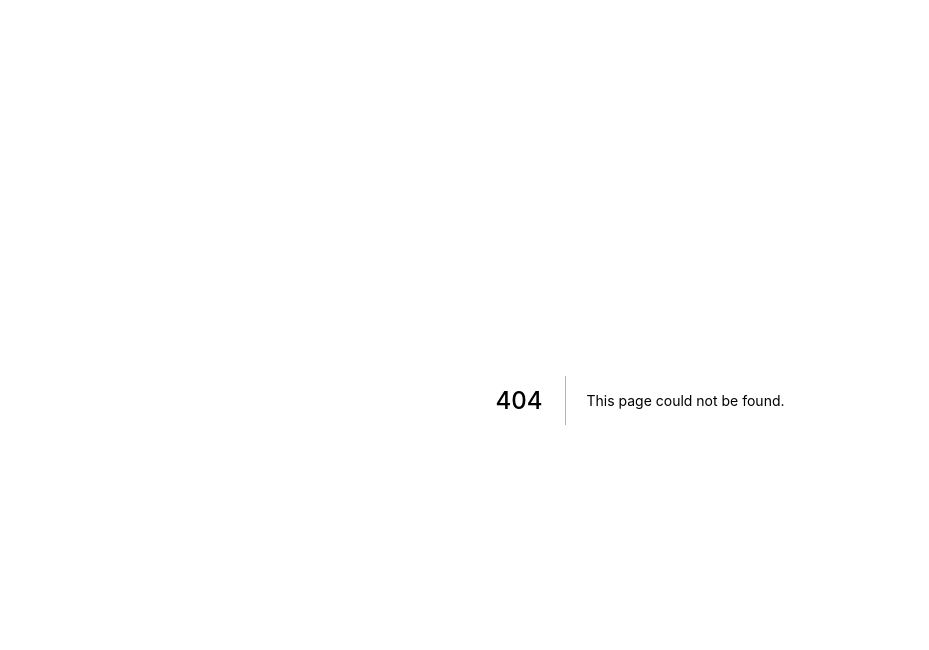
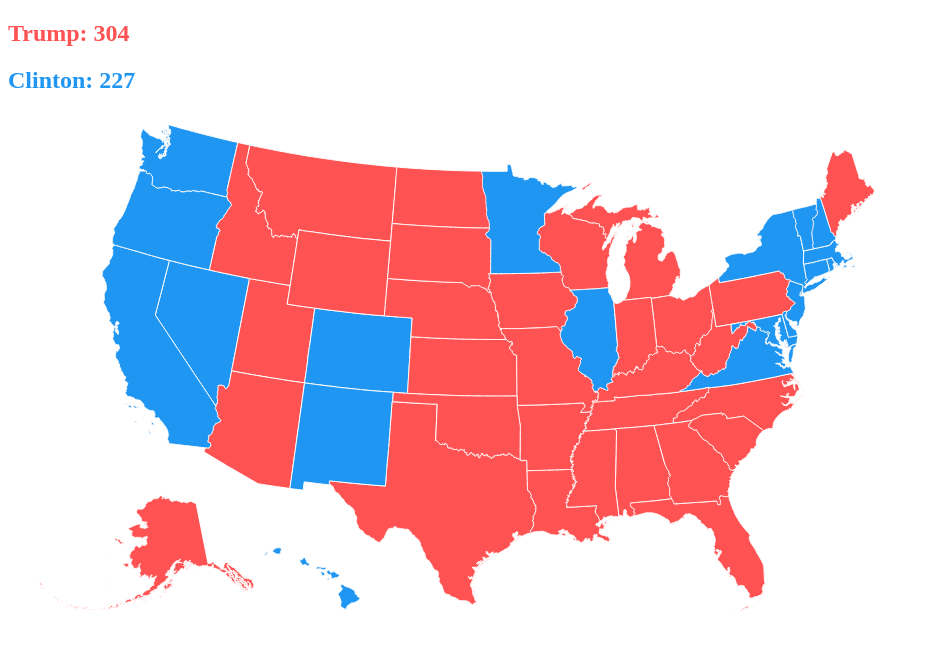
Before and after one commit to taylorhayduk/politics-tweet-map, a Next.js app: page /pattern in a window 1280 px wide. Before the commit this address had no page. Shown: the top 650 px of the page, without its empty margins (0-929 px from the left). Built offline with nearby package versions, Linux system fonts and the light colour scheme.

Commit message:
Add React drawn example

```diff
--- /dev/null
+++ b/components/MapReact.js
@@ -0,0 +1,34 @@
+import * as d3 from 'd3';
+
+const projection = d3.geoAlbersUsa();
+const blue = '#2096F3';
+const red = '#FF5252';
+
+const DisplayMap = props => {
+  const { usStates, svgHeight, svgWidth, stateClick, electionResults } = props;
+  console.log('rerendering...');
+  return (
+    <div>
+      <svg width={svgWidth} height={svgHeight}>
+        <g className="states">
+          {usStates.map((d, i) => {
+            const { NAME } = d.properties;
+            if (!electionResults[NAME]) return;
+            return (
+              <path
+                key={`path-${i}`}
+                onClick={() => stateClick(NAME)}
+                d={d3.geoPath().projection(projection)(d)}
+                className="state"
+                fill={electionResults[NAME].Trump > 0 ? red : blue}
+                stroke={'#FFFFFF'}
+              />
+            );
+          })}
+        </g>
+      </svg>
+    </div>
+  );
+};
+
+export default DisplayMap;
--- a/pages/index.js
+++ b/pages/index.js
@@ -1,7 +1,7 @@
 import React, { Component } from 'react';
 import { ApolloProvider } from 'react-apollo';
 import { client } from '../components/apolloClient.js';
-import Map from '../components/map';
+import Map from '../components/MapD3';
 import OfficialsList from '../components/officialsList';
 
 class App extends Component {
--- /dev/null
+++ b/pages/pattern.js
@@ -0,0 +1,72 @@
+import React, { Component } from 'react';
+import MapReact from '../components/MapReact.js';
+import electionResults from '../static/election-results.json';
+import collection from '../static/us-states.json';
+
+class App extends Component {
+  constructor(props) {
+    super(props);
+    this.state = {
+      usStates: [],
+
+      // Below maps array into object for easier lookup
+      electionResults: electionResults.reduce((results, usState) => {
+        results[usState.StateName] = usState;
+        return results;
+      }, {})
+    };
+  }
+
+  handleUsStateClick = usState => {
+    // Naive approach to toggling data.
+    // TODO: Account for split-vote states
+    const { electionResults } = this.state;
+    const { StateVotes, Trump } = electionResults[usState];
+    if (Trump > 0) {
+      electionResults[usState].Trump = '-';
+      electionResults[usState].Clinton = StateVotes;
+    } else {
+      electionResults[usState].Trump = StateVotes;
+      electionResults[usState].Clinton = '-';
+    }
+    this.setState({ electionResults });
+  };
+
+  componentDidMount() {
+    this.setState({ usStates: collection.features });
+  }
+
+  tallyCandidateVotes(candidate) {
+    // WOW This works because the object is passed by reference
+    return electionResults.reduce((result, state) => {
+      if (!isNaN(state[candidate])) {
+        result = result + state[candidate];
+      }
+      return result;
+    }, 0);
+  }
+
+  render() {
+    const blue = '#2096F3';
+    const red = '#FF5252';
+    return (
+      <div>
+        <h2 style={{ color: red }}>
+          {`Trump: ${this.tallyCandidateVotes('Trump')}`}
+        </h2>
+        <h2 style={{ color: blue }}>
+          {`Clinton: ${this.tallyCandidateVotes('Clinton')}`}
+        </h2>
+        <MapReact
+          usStates={this.state.usStates}
+          electionResults={this.state.electionResults}
+          stateClick={this.handleUsStateClick}
+          svgHeight={800}
+          svgWidth={1000}
+        />
+      </div>
+    );
+  }
+}
+
+export default App;
--- /dev/null
+++ b/static/election-results.json
@@ -0,0 +1,308 @@
+[
+  {
+    "StateName": "Alabama",
+    "StateVotes": 9,
+    "Trump": 9,
+    "Clinton": "-"
+  },
+  {
+    "StateName": "Alaska",
+    "StateVotes": 3,
+    "Trump": 3,
+    "Clinton": "-"
+  },
+  {
+    "StateName": "Arizona",
+    "StateVotes": 11,
+    "Trump": 11,
+    "Clinton": "-"
+  },
+  {
+    "StateName": "Arkansas",
+    "StateVotes": 6,
+    "Trump": 6,
+    "Clinton": "-"
+  },
+  {
+    "StateName": "California",
+    "StateVotes": 55,
+    "Trump": "-",
+    "Clinton": 55
+  },
+  {
+    "StateName": "Colorado",
+    "StateVotes": 9,
+    "Trump": "-",
+    "Clinton": 9
+  },
+  {
+    "StateName": "Connecticut",
+    "StateVotes": 7,
+    "Trump": "-",
+    "Clinton": 7
+  },
+  {
+    "StateName": "Delaware",
+    "StateVotes": 3,
+    "Trump": "-",
+    "Clinton": 3
+  },
+  {
+    "StateName": "District of Columbia",
+    "StateVotes": 3,
+    "Trump": "-",
+    "Clinton": 3
+  },
+  {
+    "StateName": "Florida",
+    "StateVotes": 29,
+    "Trump": 29,
+    "Clinton": "-"
+  },
+  {
+    "StateName": "Georgia",
+    "StateVotes": 16,
+    "Trump": 16,
+    "Clinton": "-"
+  },
+  {
+    "StateName": "Hawaii",
+    "StateVotes": 4,
+    "Trump": "-",
+    "Clinton": 3
+  },
+  {
+    "StateName": "Idaho",
+    "StateVotes": 4,
+    "Trump": 4,
+    "Clinton": "-"
+  },
+  {
+    "StateName": "Illinois",
+    "StateVotes": 20,
+    "Trump": "-",
+    "Clinton": 20
+  },
+  {
+    "StateName": "Indiana",
+    "StateVotes": 11,
+    "Trump": 11,
+    "Clinton": "-"
+  },
+  {
+    "StateName": "Iowa",
+    "StateVotes": 6,
+    "Trump": 6,
+    "Clinton": "-"
+  },
+  {
+    "StateName": "Kansas",
+    "StateVotes": 6,
+    "Trump": 6,
+    "Clinton": "-"
+  },
+  {
+    "StateName": "Kentucky",
+    "StateVotes": 8,
+    "Trump": 8,
+    "Clinton": "-"
+  },
+  {
+    "StateName": "Louisiana",
+    "StateVotes": 8,
+    "Trump": 8,
+    "Clinton": "-"
+  },
+  {
+    "StateName": "Maine",
+    "StateVotes": 4,
+    "Trump": 1,
+    "Clinton": 3
+  },
+  {
+    "StateName": "Maryland",
+    "StateVotes": 10,
+    "Trump": "-",
+    "Clinton": 10
+  },
+  {
+    "StateName": "Massachusetts",
+    "StateVotes": 11,
+    "Trump": "-",
+    "Clinton": 11
+  },
+  {
+    "StateName": "Michigan",
+    "StateVotes": 16,
+    "Trump": 16,
+    "Clinton": "-"
+  },
+  {
+    "StateName": "Minnesota",
+    "StateVotes": 10,
+    "Trump": "-",
+    "Clinton": 10
+  },
+  {
+    "StateName": "Mississippi",
+    "StateVotes": 6,
+    "Trump": 6,
+    "Clinton": "-"
+  },
+  {
+    "StateName": "Missouri",
+    "StateVotes": 10,
+    "Trump": 10,
+    "Clinton": "-"
+  },
+  {
+    "StateName": "Montana",
+    "StateVotes": 3,
+    "Trump": 3,
+    "Clinton": "-"
+  },
+  {
+    "StateName": "Nebraska",
+    "StateVotes": 5,
+    "Trump": 5,
+    "Clinton": "-"
+  },
+  {
+    "StateName": "Nevada",
+    "StateVotes": 6,
+    "Trump": "-",
+    "Clinton": 6
+  },
+  {
+    "StateName": "New Hampshire",
+    "StateVotes": 4,
+    "Trump": "-",
+    "Clinton": 4
+  },
+  {
+    "StateName": "New Jersey",
+    "StateVotes": 14,
+    "Trump": "-",
+    "Clinton": 14
+  },
+  {
+    "StateName": "New Mexico",
+    "StateVotes": 5,
+    "Trump": "-",
+    "Clinton": 5
+  },
+  {
+    "StateName": "New York",
+    "StateVotes": 29,
+    "Trump": "-",
+    "Clinton": 29
+  },
+  {
+    "StateName": "North Carolina",
+    "StateVotes": 15,
+    "Trump": 15,
+    "Clinton": "-"
+  },
+  {
+    "StateName": "North Dakota",
+    "StateVotes": 3,
+    "Trump": 3,
+    "Clinton": "-"
+  },
+  {
+    "StateName": "Ohio",
+    "StateVotes": 18,
+    "Trump": 18,
+    "Clinton": "-"
+  },
+  {
+    "StateName": "Oklahoma",
+    "StateVotes": 7,
+    "Trump": 7,
+    "Clinton": "-"
+  },
+  {
+    "StateName": "Oregon",
+    "StateVotes": 7,
+    "Trump": "-",
+    "Clinton": 7
+  },
+  {
+    "StateName": "Pennsylvania",
+    "StateVotes": 20,
+    "Trump": 20,
+    "Clinton": "-"
+  },
+  {
+    "StateName": "Rhode Island",
+    "StateVotes": 4,
+    "Trump": "-",
+    "Clinton": 4
+  },
+  {
+    "StateName": "South Carolina",
+    "StateVotes": 9,
+    "Trump": 9,
+    "Clinton": "-"
+  },
+  {
+    "StateName": "South Dakota",
+    "StateVotes": 3,
+    "Trump": 3,
+    "Clinton": "-"
+  },
+  {
+    "StateName": "Tennessee",
+    "StateVotes": 11,
+    "Trump": 11,
+    "Clinton": "-"
+  },
+  {
+    "StateName": "Texas",
+    "StateVotes": 38,
+    "Trump": 36,
+    "Clinton": "-"
+  },
+  {
+    "StateName": "Utah",
+    "StateVotes": 6,
+    "Trump": 6,
+    "Clinton": "-"
+  },
+  {
+    "StateName": "Vermont",
+    "StateVotes": 3,
+    "Trump": "-",
+    "Clinton": 3
+  },
+  {
+    "StateName": "Virginia",
+    "StateVotes": 13,
+    "Trump": "-",
+    "Clinton": 13
+  },
+  {
+    "StateName": "Washington",
+    "StateVotes": 12,
+    "Trump": "-",
+    "Clinton": 8
+  },
+  {
+    "StateName": "West Virginia",
+    "StateVotes": 5,
+    "Trump": 5,
+    "Clinton": "-"
+  },
+  {
+    "StateName": "Wisconsin",
+    "StateVotes": 10,
+    "Trump": 10,
+    "Clinton": "-"
+  },
+  {
+    "StateName": "Wyoming",
+    "StateVotes": 3,
+    "Trump": 3,
+    "Clinton": "-"
+  }
+]
```
Also changed, not shown: components/MapD3.js (renamed from components/map.js).
